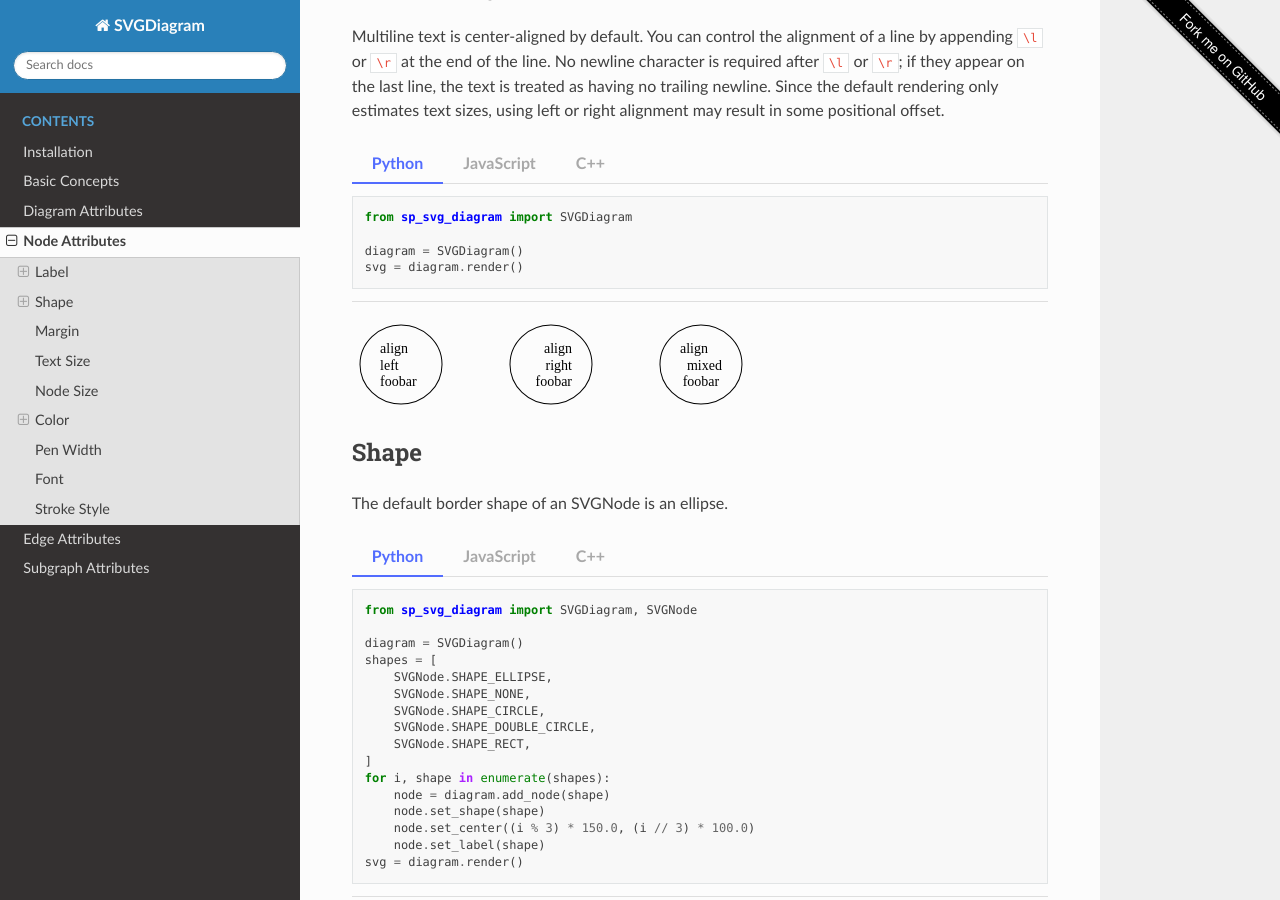
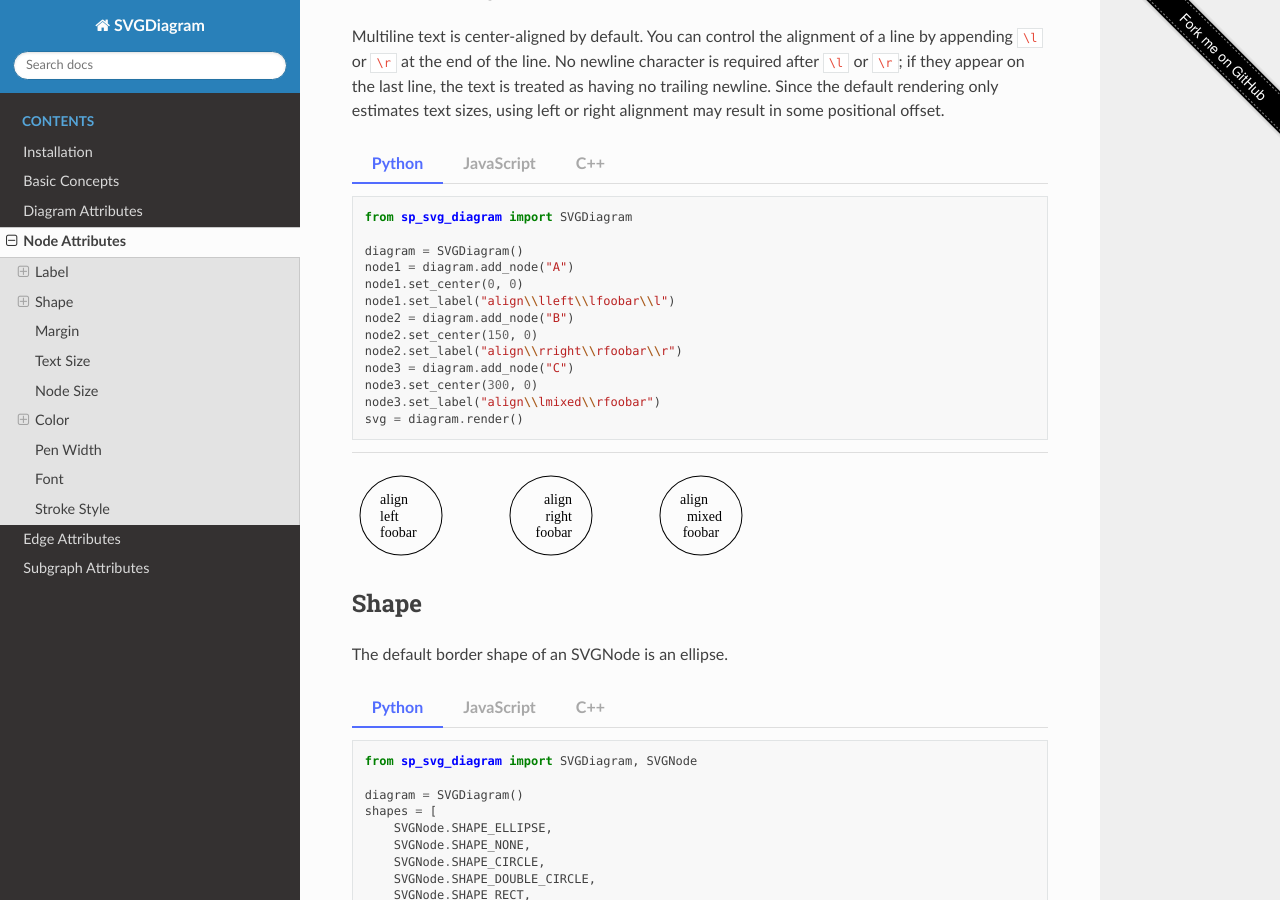
Before and after one commit to CyberZHG/SVGDiagram, a Sphinx documentation site: the page built from docs/source/node_attr.md, in a window 1280 px wide and 900 px high, scrolled down 922 px. Built offline with Sphinx 7.4.7 and the Read the Docs theme 3.1.0, drawn with Linux system fonts in a browser that asks for light colours.

Commit message:
Update python binding for label align

`````diff
--- a/docs/source/node_attr.md
+++ b/docs/source/node_attr.md
@@ -78,6 +78,15 @@ Multiline text is center-aligned by default. You can control the alignment of a
 from sp_svg_diagram import SVGDiagram
 
 diagram = SVGDiagram()
+node1 = diagram.add_node("A")
+node1.set_center(0, 0)
+node1.set_label("align\\lleft\\lfoobar\\l")
+node2 = diagram.add_node("B")
+node2.set_center(150, 0)
+node2.set_label("align\\rright\\rfoobar\\r")
+node3 = diagram.add_node("C")
+node3.set_center(300, 0)
+node3.set_label("align\\lmixed\\rfoobar")
 svg = diagram.render()
 ```
 ````
--- a/pyproject.toml
+++ b/pyproject.toml
@@ -4,7 +4,7 @@ build-backend = "scikit_build_core.build"
 
 [project]
 name = "sp-svg-diagram"
-version = "1.4.0"
+version = "1.5.0"
 description = "A library for rendering diagrams to SVG."
 requires-python = ">=3.8"
 readme = "python/README.md"
`````
Also changed, not shown: 1 other file.
